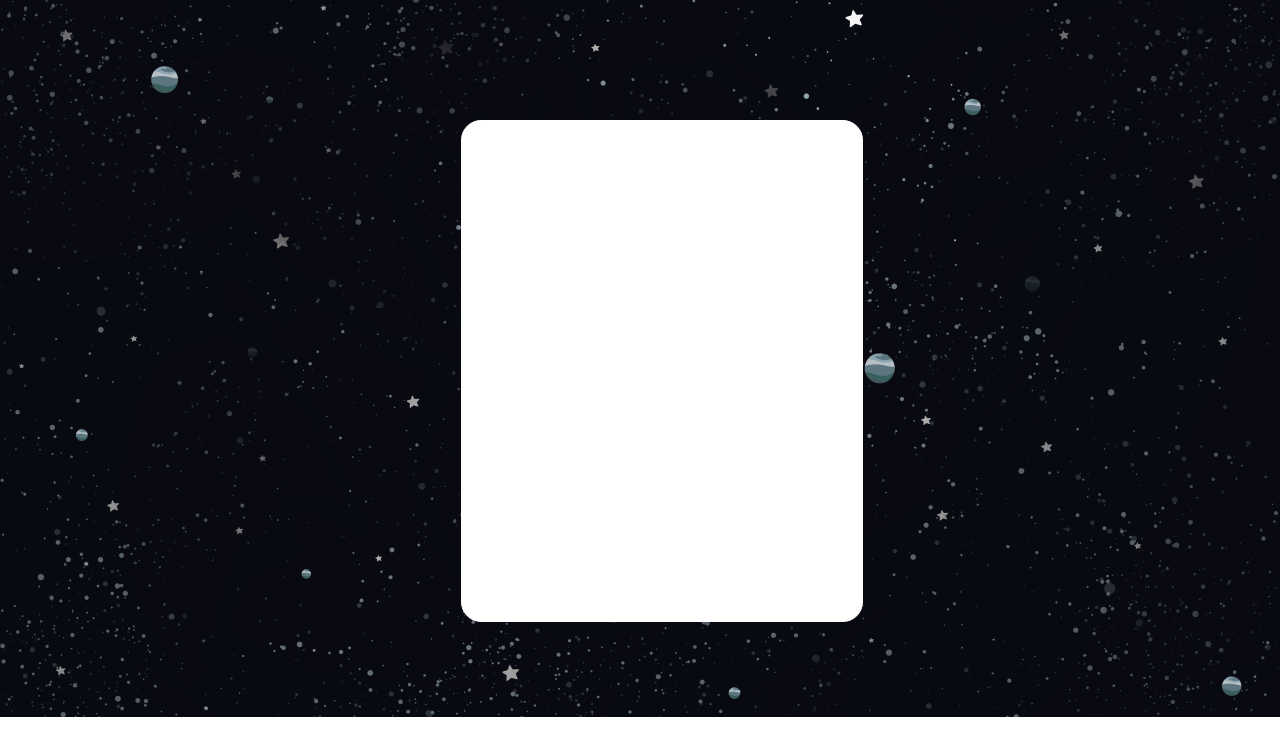
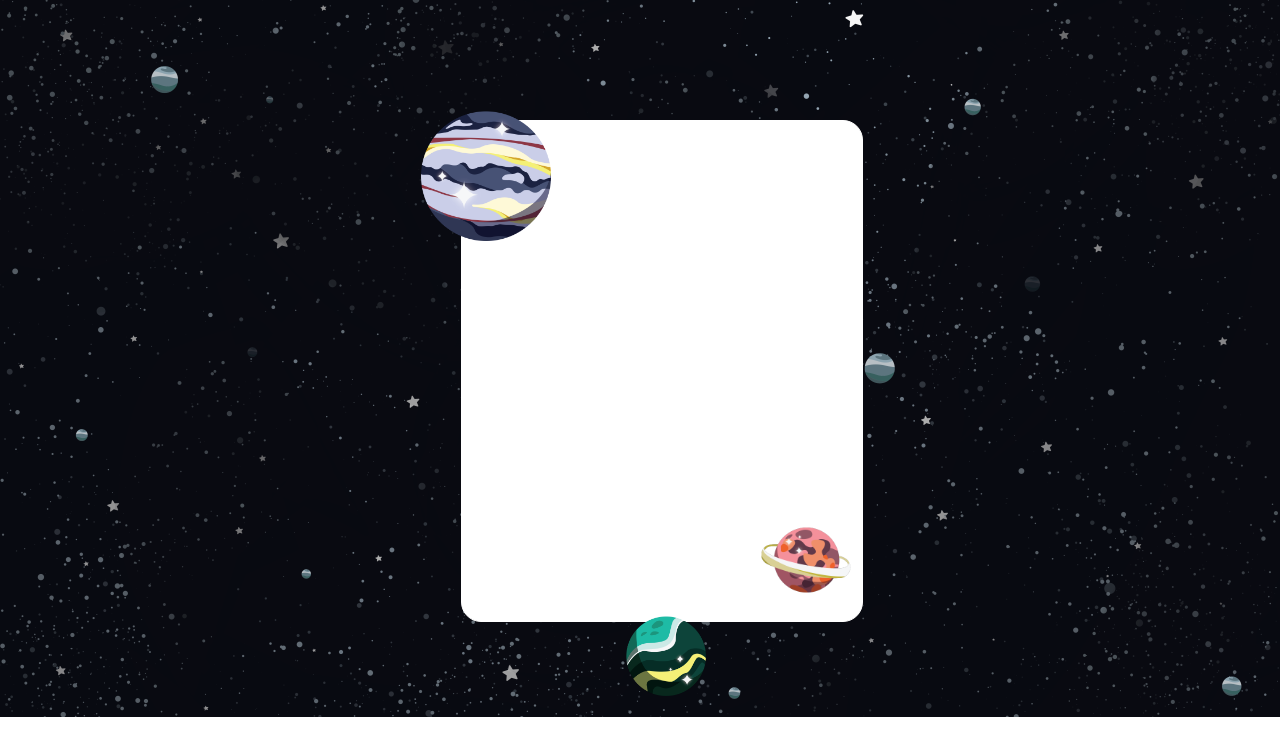
Before and after one commit to NedaNar/GraphicalComputation2D, a plain HTML site: page index.html in a window 1280 px wide. Drawn offline with Linux system fonts and the light colour scheme.

Commit message:
moving planets

```diff
--- a/index.html
+++ b/index.html
@@ -12,10 +12,19 @@
       Your browser does not support HTML5 Canvas.
     </canvas>
 
+    <div
+      style="
+        width: 400px;
+        height: 500px;
+        border: 1px solid white;
+        border-radius: 20px;
+        background: white;
+      "
+      id="introWindow"
+    ></div>
     <img id="turtlePlanet" src="./elements/turtlePlanet.png" />
     <img id="penguinPlanet" src="./elements/penguinPlanet.png" />
     <img id="rabbitPlanet" src="./elements/rabbitPlanet.png" />
-    <div style="width:400px;height:500px;border:1px solid white; border-radius: 20px; background:white;" id="introWindow"></div>
   </body>
   <script src="./scripts/main.js"></script>
 </html>
--- a/scripts/main.js
+++ b/scripts/main.js
@@ -195,8 +195,6 @@ function drawBackground() {
   ctx.beginPath();
   ctx.arc(littleCircle2X, littleCircle2Y, circle2Radius, 0, Math.PI * 2, true);
   ctx.closePath();
-
-
 }
 
 function drawCircle() {
@@ -268,6 +266,26 @@ canvas.addEventListener("click", function (e) {
     canvas.addEventListener("mousemove", mousemove);
   }
 });
+
+function showIntroduction() {
+  const turtlePlanetElement = document.getElementById("turtlePlanet");
+  turtlePlanetElement.style.width = "80px";
+  turtlePlanetElement.style.height = "80px";
+  turtlePlanetElement.style.left = "52%";
+  turtlePlanetElement.style.top = "82%";
+
+  const rabbitPlanetElement = document.getElementById("penguinPlanet");
+  rabbitPlanetElement.style.width = "130px";
+  rabbitPlanetElement.style.height = "130px";
+  rabbitPlanetElement.style.left = "38%";
+  rabbitPlanetElement.style.top = "22%";
+
+  const penguinPlanetElement = document.getElementById("rabbitPlanet");
+  penguinPlanetElement.style.width = "89px";
+  penguinPlanetElement.style.height = "65px";
+  penguinPlanetElement.style.left = "63%";
+  penguinPlanetElement.style.top = "70%";
+}
 
 function checkCollisions() {
   let circleCenterX = 0;
@@ -373,3 +391,6 @@ function gameLoop() {
 }
 
 gameLoop();
+setTimeout(function () {
+  showIntroduction();
+}, 200);
--- a/styles/style.css
+++ b/styles/style.css
@@ -1,4 +1,3 @@
-
 #canvas {
   position: absolute;
   top: 0;
@@ -17,35 +16,35 @@ h1 {
 
 #turtlePlanet {
   position: absolute;
-  width: 80px; /* radius */
-  height: 80px; /* radius */
-  top: 50%; /* vertical position */
-  left: 45%; /* horizontal */
+  width: 0px; /* radius */
+  height: 0px; /* radius */
+  top: -82%; /* vertical position */
+  left: 52%; /* horizontal */
   transform: translate(-50%, -50%); /*  */
   transition: all 2s ease; /* animation */
 }
 
-#rabbitPlanet{
+#rabbitPlanet {
   position: absolute;
-  width: 89px;
-  height: 65px;
-  top: 30%;
-  left: 50%;
+  width: 0px;
+  height: 0px;
+  top: -70%;
+  left: 63%;
   transform: translate(-50%, -50%);
   transition: all 2s ease;
 }
 
-#penguinPlanet{
+#penguinPlanet {
   position: absolute;
-  width: 130px;
-  height: 130px;
-  top: 55%;
-  left: 60%;
+  width: 0px;
+  height: 0px;
+  top: -100%;
+  left: 38%;
   transform: translate(-50%, -50%);
   transition: all 2s ease;
 }
 
-#introWindow{
+#introWindow {
   position: absolute;
   color: white;
   width: 400px;
```
